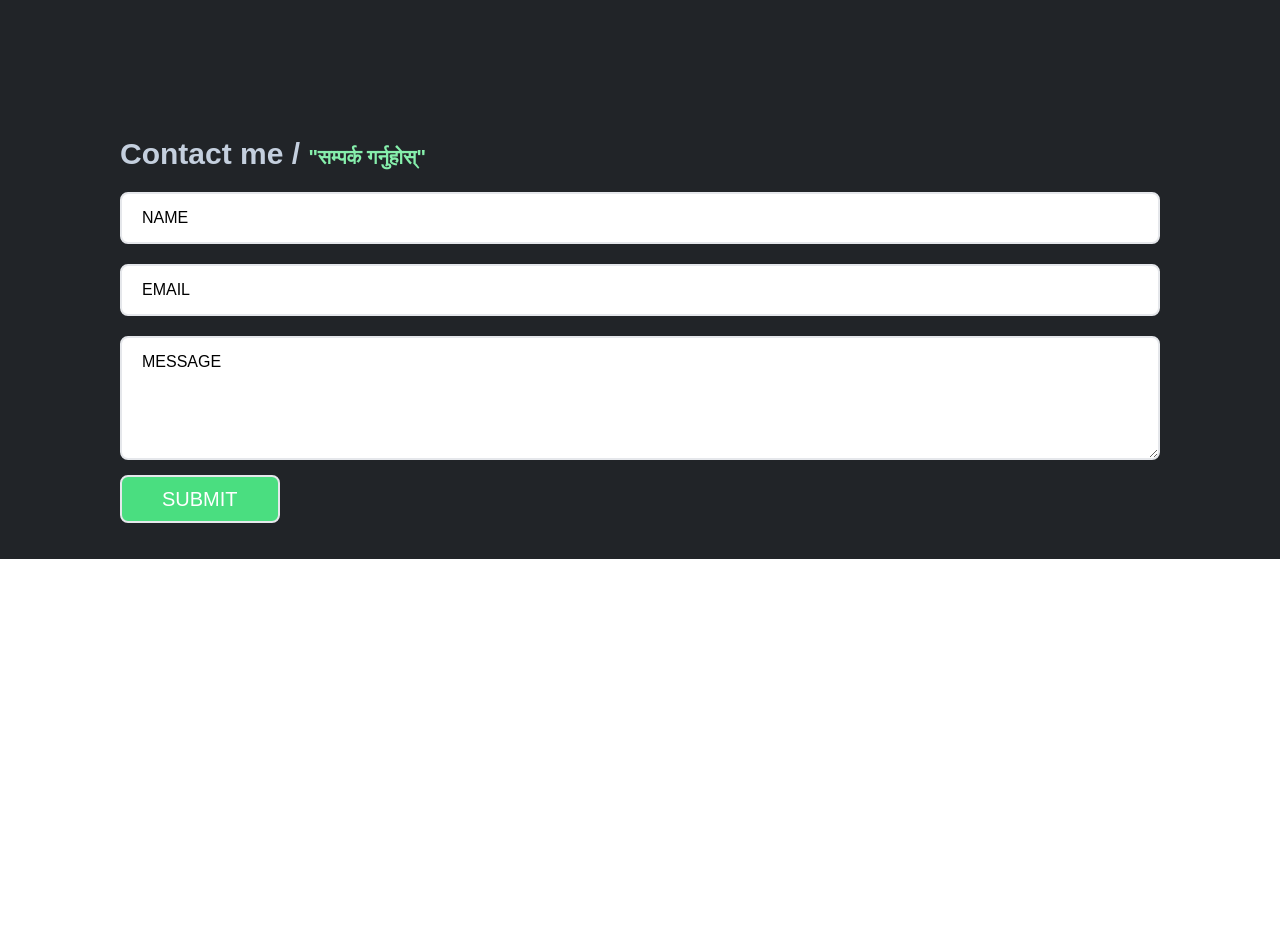
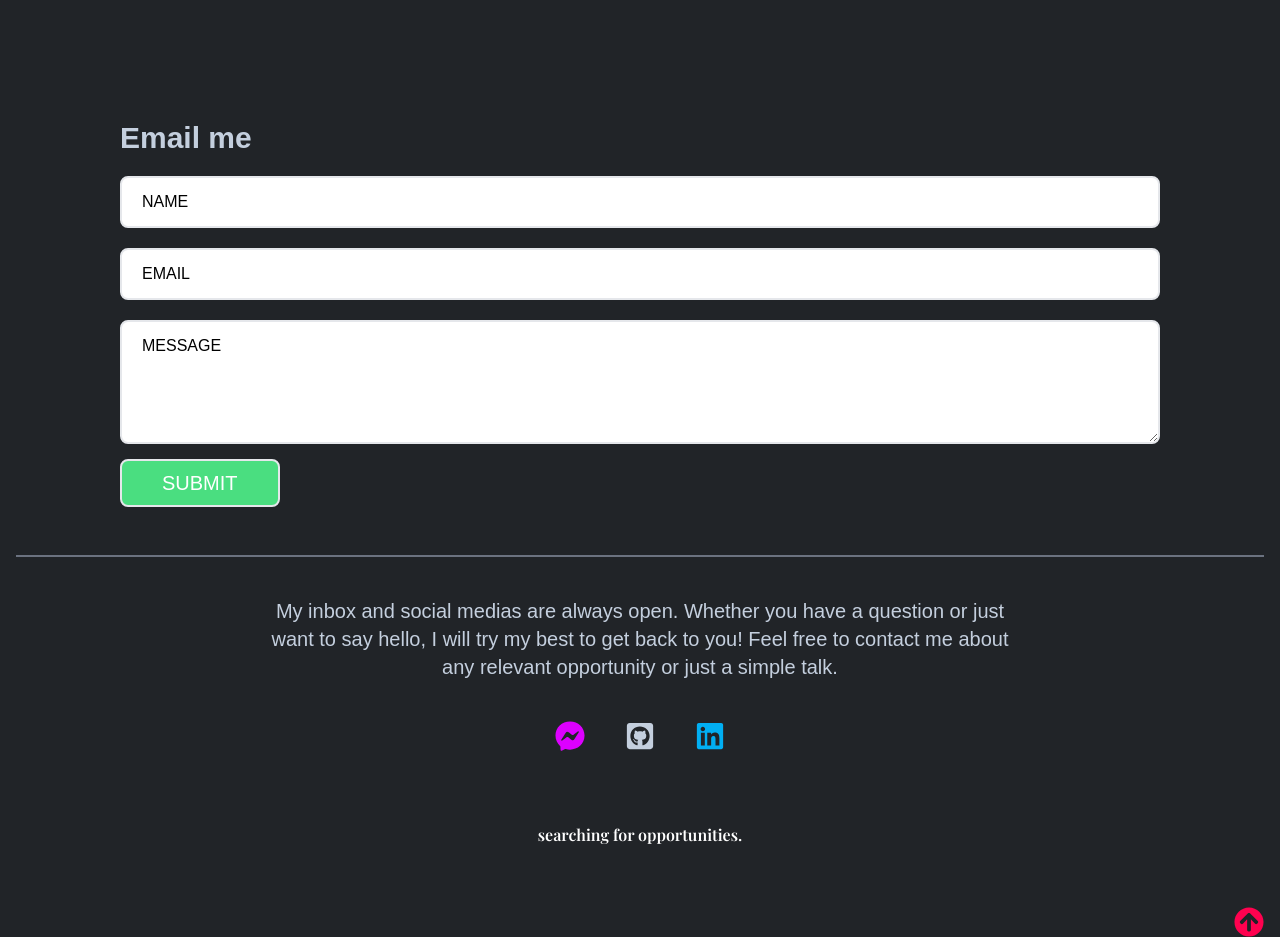
Before and after one commit to manishapariyar/PersonalProtfolio, a React (Vite) app: page / in a window 1280 px wide. Shown: the part 2660-3597 px from the top of the page. Before the commit the page ends 3219 px from the top, so only its background shows below. Built offline with nearby package versions, Linux system fonts and the light colour scheme.

Commit message:
footer section is complete

```diff
--- a/src/App.tsx
+++ b/src/App.tsx
@@ -6,6 +6,8 @@ import AboutSection from "./components/aboutme/AboutSection";
 import EducationSection from "./components/education/EducationSection";
 import ProjectSection from "./components/project/ProjectSection";
 import ContactSection from "./components/contactSection/ContactSection";
+import FooterSection from "./components/footer/FooterSection";
+
 
 const  App = () => {
   const [selectedPage,setSelectedPage] = useState<
@@ -26,6 +28,7 @@ const  App = () => {
       <EducationSection setSelectedPage={setSelectedPage}/>
       <ProjectSection setSelectedPage={setSelectedPage}/>
       <ContactSection setSelectedPage={setSelectedPage}/>
+       <FooterSection/>
       </div>
     </div>
   )
--- a/src/components/Home/LeftSection.tsx
+++ b/src/components/Home/LeftSection.tsx
@@ -1,6 +1,5 @@
 
 import ActionButton from "../../shared/ActionButton";
-
 import { SelectedPage } from "../../shared/types";
 import {  Cursor, useTypewriter } from 'react-simple-typewriter'
 
--- a/src/components/Home/RightSection.tsx
+++ b/src/components/Home/RightSection.tsx
@@ -1,3 +1,4 @@
+import { motion } from "framer-motion";
 import manisha2 from "../../assets/manisha2.png"
 import { SelectedPage } from "../../shared/types";
 type Props = {
@@ -6,14 +7,22 @@ type Props = {
 
 const RightSection = ({}: Props) => {
   return (
-    <div className="mb-5">
+    <motion.div className="mb-5"
+    initial="hidden"
+    whileInView="visible"
+    viewport={{once:true, amount:0.5}}
+    transition={{delay:0.5,duration:0.5}}
+    variants={{
+     hidden:{opacity:0,x:-100},
+     visible:{opacity:1,x:0}
+    }}>
     <img
       className="w-[300px] h-[400px] lgl:w-[380px] lgl:h-[420px] mt-4 z-10 border-solid rounded-t-[200px] lgl:rounded-lg"
       src={manisha2}
       alt="bannerImg"
     />
     {/* <div className="absolute bottom-0 w-[350px] h-[300px] lgl:w-[500px] lgl:h-[500px] bg-gradient-to-r from-[#1e2024] to-[#202327] shadow-shadowOne flex justify-center items-center"></div> */}
-  </div>
+  </motion.div>
   )
 }
 export default RightSection
--- a/src/components/Navabar/Navbar.tsx
+++ b/src/components/Navabar/Navbar.tsx
@@ -61,7 +61,7 @@ function Navbar({ selectedPage, setSelectedPage }: Props) {
       </div>
 
       {isMenuToggled && (
-        <div className="fixed right-0 bottom-0 h-full w-[200px] bg-bodyColor">
+        <div className="fixed right-0 bottom-0 h-full w-[200px] bg-bodyColor block">
           {/*close icon*/}
           <div className="flex justify-end p-12">
             <button onClick={() => setIsMenuToggled(!isMenuToggled)}>
--- a/src/components/aboutme/AboutSection.tsx
+++ b/src/components/aboutme/AboutSection.tsx
@@ -24,8 +24,8 @@ const AboutSection = ({}: Props) => {
          <div className="flex flex-col  lg:flex lg:justify-between lgl:flex-row items-center mt-8">
           <div className='flex flex-col gap-4 p-2'>
              <h1 className='text-2xl font-bold'>मेरो बारेमा:</h1>
-             <h2 className="text-3xl font-bold text-white  lg:text-xl">
-           I'm a <span className="text-designColor">{text}</span>
+             <h2 className="text-xl font-bold text-white  lg:text-xl">
+           I'm a {" "}<span className="text-designColor">{text}</span>
           <Cursor
             cursorBlinking= {false}
             cursorStyle=""
--- a/src/components/contactSection/ContactSection.tsx
+++ b/src/components/contactSection/ContactSection.tsx
@@ -24,9 +24,9 @@ const ContactMe = ({ setSelectedPage }: Props) => {
   }
 
   return (
-    <section id="contact" className="mx-auto w-5/6 pt-4 pb-4 mt-4">
-      <Htext> Contact me / <span className="text-xl text-green-300">"सम्पर्क गर्नुहोस्"</span></Htext>
-      <motion.div className="mt-4 basis-3/5 md:mt-0"
+    <section id="contact" className="mx-auto w-5/6 pt-2 pb-2 mt-2">
+      <Htext>Email me</Htext>
+      <motion.div className="mt-2 basis-3/5 md:mt-0"
         initial="hidden"
         whileInView="visible"
         viewport={{ once: true, amount: 0.5 }}
--- /dev/null
+++ b/src/components/footer/FooterSection.tsx
@@ -0,0 +1,35 @@
+
+import { FaFacebookMessenger } from "react-icons/fa";
+import { FaLinkedin } from "react-icons/fa";
+import { FaGithubSquare } from "react-icons/fa";
+import {  useTypewriter } from 'react-simple-typewriter'
+import { FaArrowCircleUp } from "react-icons/fa";
+
+const FooterSection = () => {
+  const [text] = useTypewriter({
+    words: ["Learning......", "searching for opportunities.", "i love to code." , "Creating better version of myself !!"],
+    loop: true,
+    typeSpeed: 40,
+    deleteSpeed: 20,
+    delaySpeed: 3000,
+  });
+
+  return (
+    <footer>
+      <div className='mt-5 py-10 w-full bg-bodyColor mx-auto flex justify-center items-center flex-col border-t-2  border-gray-500 '>
+      <p className=' text-center flex flex-wrap text-xl lgl:w-[60%]  '>My inbox and social medias are always open. Whether you have a question or just want to say hello, I will try my best to get back to you! Feel free to contact me about any relevant opportunity or just a simple talk.</p>
+
+      <div className='flex my-10 justify-between gap-10 text-3xl '>
+     <a href="https://www.messenger.com/t/100075532211635" target='blank'> <FaFacebookMessenger  className='text-[#dd00ff]'/></a>
+      <a href="https://github.com/manishapariyar" target='blank'><FaGithubSquare /></a>
+
+      <a href="https://www.linkedin.com/in/manisha-pariyar-22b1a5253/" target='blank'><FaLinkedin className='text-[#00b7fff1]' /></a>
+      </div>
+       <div className="flex justify-center items-center mt-3 text-[16px]  text-white font-playfair font-bold py-5  rounded-sm">{text}</div>
+      </div>
+      <a href="/home" className="items-end justify-end flex "><FaArrowCircleUp className="text-3xl text-designColor" /></a>
+    </footer>
+  )
+}
+
+export default FooterSection
--- a/src/components/project/ProjectSection.tsx
+++ b/src/components/project/ProjectSection.tsx
@@ -11,7 +11,7 @@ function ProjectSection({setSelectedPage}: Props) {
 
 
   return (
-    <section id="project" className="w-full bg-boxBg py-20">
+    <section id="project" className="w-full  py-20">
       <motion.div
       onViewportEnter={()=>setSelectedPage(SelectedPage.Project)}>
         <motion.div
@@ -38,6 +38,7 @@ function ProjectSection({setSelectedPage}: Props) {
            </ul>
         </div>
       </motion.div>
+
     </section>
   );
 }
```
